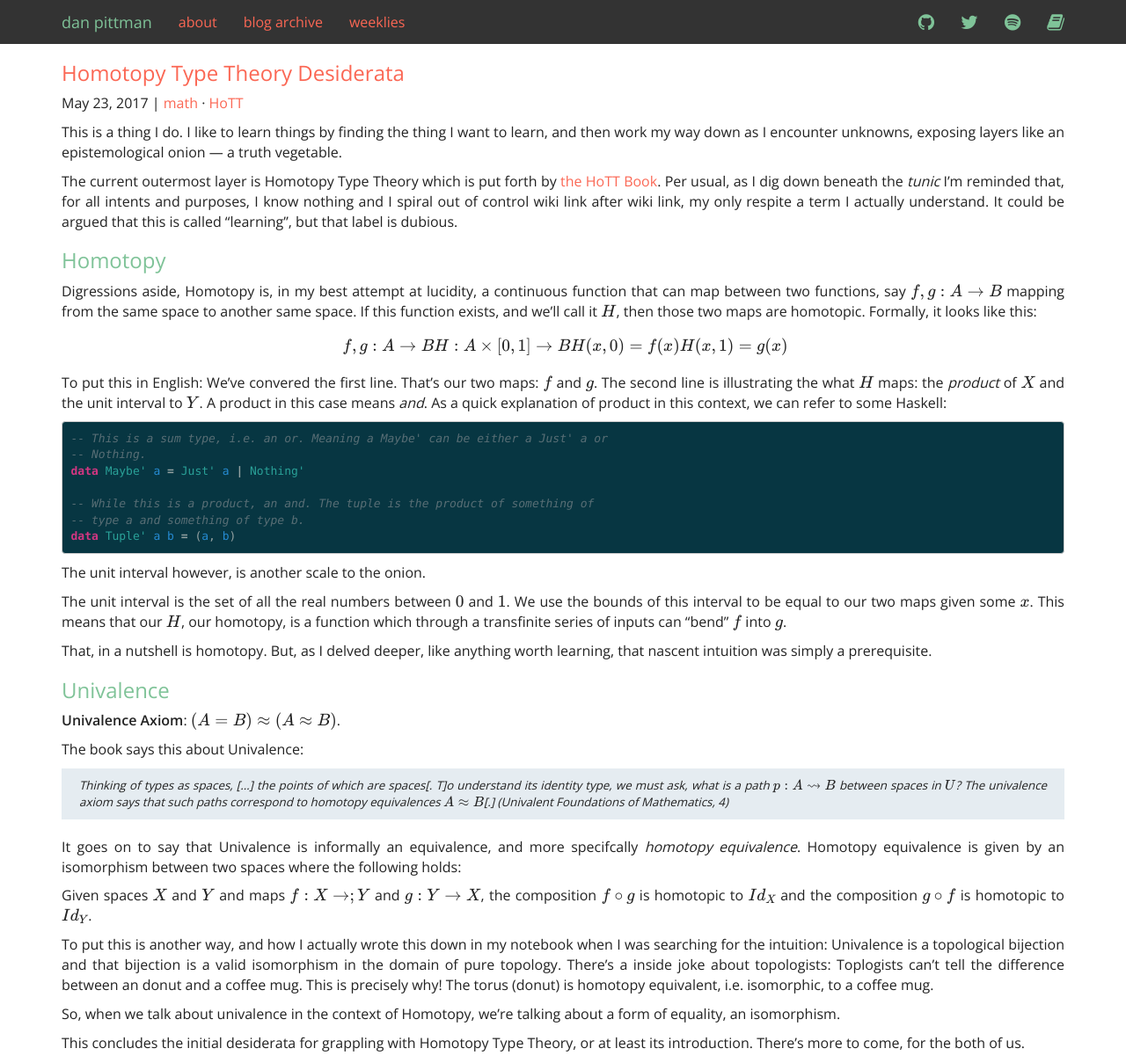
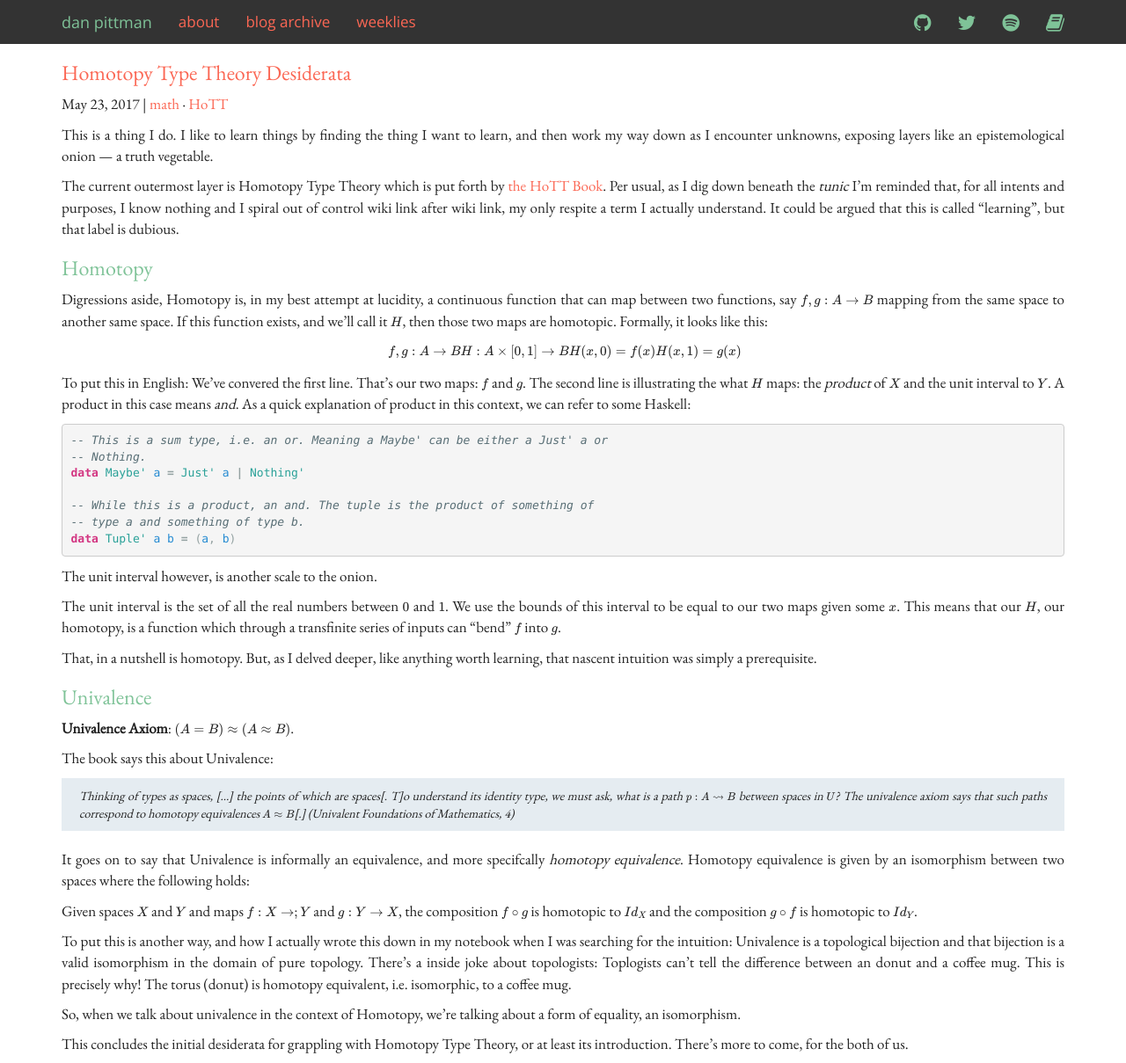
Before and after one commit to pittma/dpitt.me, a Jekyll site: the page built from blog/_posts/2017-05-23-hott-desiderata.md, in a window 1280 px wide and 1209 px high. Shown: the whole window at 88% size. Built offline with Jekyll 4.4.1, drawn with Linux system fonts in a browser that asks for light colours; formulas are drawn with MathJax 3.

Commit message:
feb 5 weekly

```diff
--- a/_includes/head.html
+++ b/_includes/head.html
@@ -5,7 +5,8 @@
   <meta name="viewport" content="width=device-width">
 
   <!-- Fonts -->
-  <link href="https://fonts.googleapis.com/css?family=Open+Sans:400,600" rel="stylesheet">
+  <link href="https://fonts.googleapis.com/css?family=EB+Garamond" rel="stylesheet">
+  <link href="https://fonts.googleapis.com/css?family=Open+Sans" rel="stylesheet">
   <link rel="stylesheet" href="/css/fa.css">
 
   <!-- CSS -->
--- a/css/main.css
+++ b/css/main.css
@@ -3,8 +3,8 @@
 
 body {
   color: #222;
-  font-family: 'Open Sans', sans-serif;
-  font-size: 16px;
+  font-family: 'EB Garamond', serif;
+  font-size: 17px;
 }
 
 a, a:hover {
@@ -17,6 +17,7 @@ p {
 
 #site-nav {
   background-color: #333;
+  font-family: 'Open Sans', sans-serif;
   border: none;
 }
 
@@ -50,34 +51,6 @@ p {
 
 /* Syntax highlighting styles */
 /* ----------------------------------------------------------*/
-
-.post code {
-  background-color:#f9f2f4;
-  color:#c7254e;
-}
-
-.post pre {
-  background-color:#073642;
-  color:#93a1a1;
-}
-
-.post pre code {
-  border: none;
-  background-color:#073642;
-  color:#93a1a1;
-}
-
-/* terminal */
-.post pre.terminal {
-  border: 1px solid #000;
-  background-color: #333;
-  color: #FFF;
-  -webkit-border-radius: 3px;
-  -moz-border-radius: 3px;
-  border-radius: 3px;
-}
-
-.post pre.terminal code { background-color: #333; }
 
 .highlight .c{color:#586e75 !important;font-style:italic !important}
 .highlight .cm{color:#586e75 !important;font-style:italic !important}
```
Also changed, not shown: weeklies/_posts/2018-02-05-feb-05-2018.md (added, +29 -0 lines).
